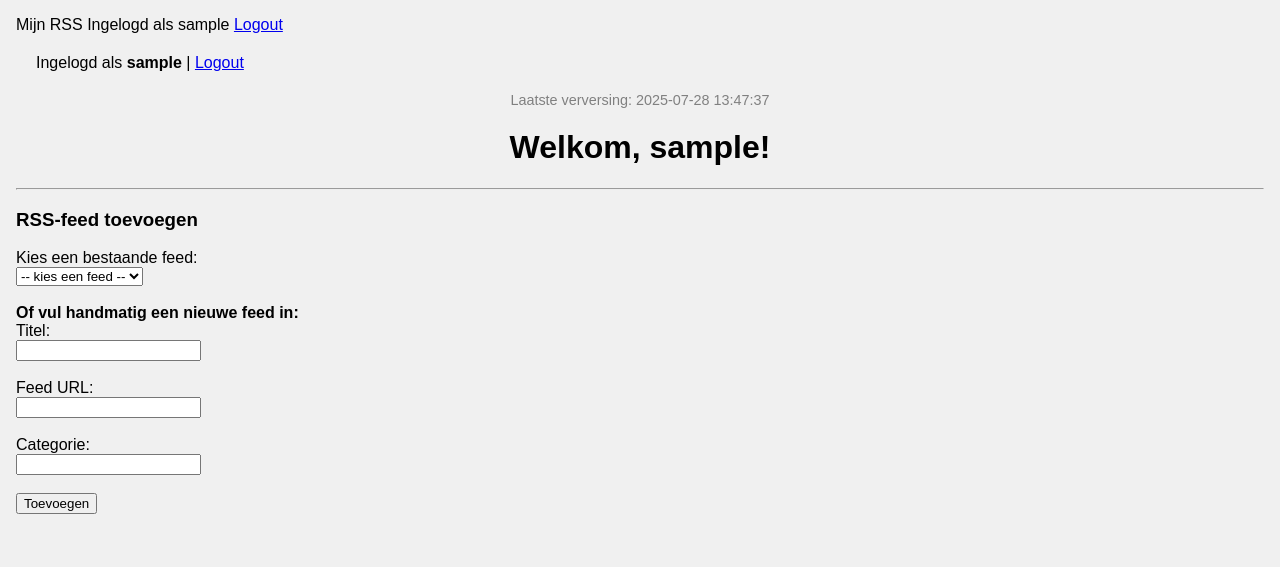
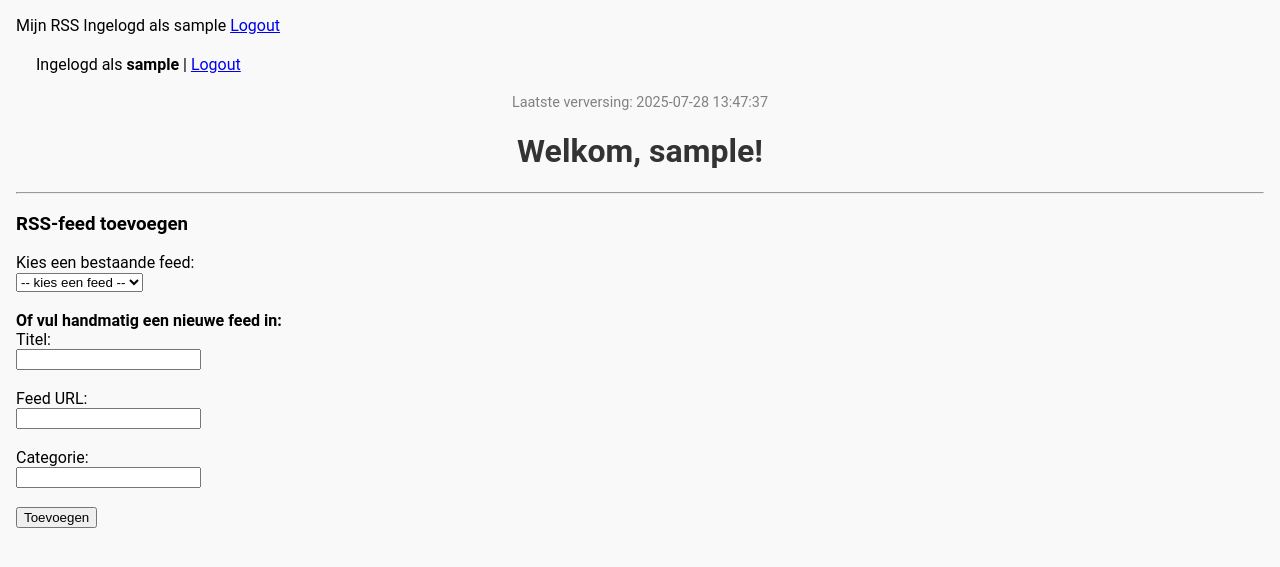
Before and after one commit to waariswallie/rss_dashboard_login, a Flask app: page / in a window 1280 px wide. Shown: the top 567 px of the page. Run offline with Flask 3, Linux system fonts and the light colour scheme; the visitor is signed in with stand-in values (Sample User, id 1); data that the repository does not hold is empty.

Commit message:
Refactor styles for consistency and improved layout in dashboard

```diff
--- a/static/css/style.css
+++ b/static/css/style.css
@@ -1,10 +1,12 @@
 body {
-    font-family: Arial, sans-serif;
-    background: #f0f0f0;
+    font-family: 'Roboto', sans-serif; /* Friendly font */
+    background: #f9f9f9; /* Light background */
     margin: 0;
     padding: 1em;
 }
 h1 {
+    font-family: 'Roboto', sans-serif;
+    color: #333;
     text-align: center;
 }
 .category {
@@ -13,7 +15,12 @@ h1 {
   vertical-align: top;
   width: 100%; /* Ensure category spans full width */
   cursor: move; /* Make category draggable */
+  background: #ffffff; /* White background */
+  border-radius: 12px; /* Rounded corners */
+  box-shadow: 0 4px 6px rgba(0, 0, 0, 0.1); /* Subtle shadow */
+  padding: 1em;
 }
+
 .feeds {
     display: grid;
     grid-template-columns: repeat(5, 1fr);
@@ -60,10 +67,10 @@ h1 {
 }
 
 .column {
-  background: white;
+  background: #ffffff;
   padding: 16px;
-  border-radius: 6px;
-  box-shadow: 0 2px 5px rgba(0,0,0,0.1);
+  border-radius: 12px; /* Rounded corners */
+  box-shadow: 0 2px 5px rgba(0, 0, 0, 0.1);
   cursor: move;
 }
 
```
